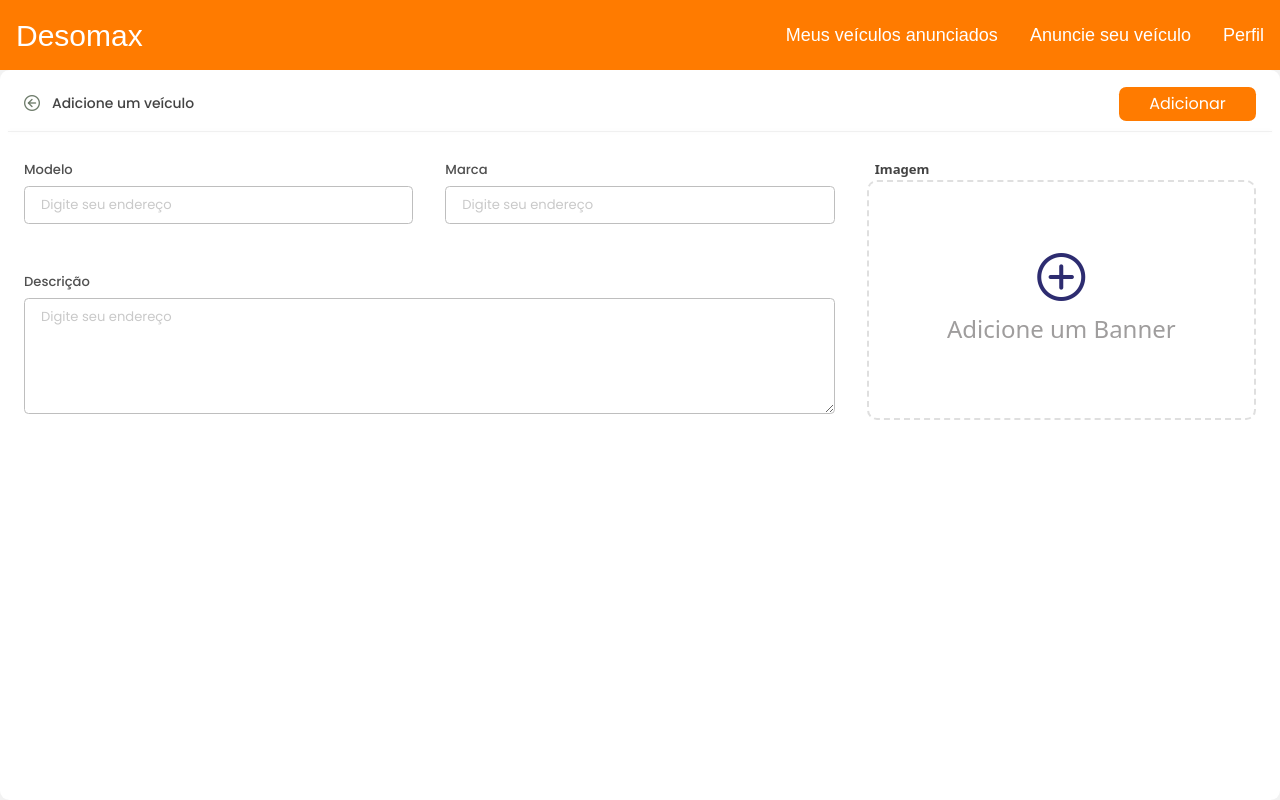
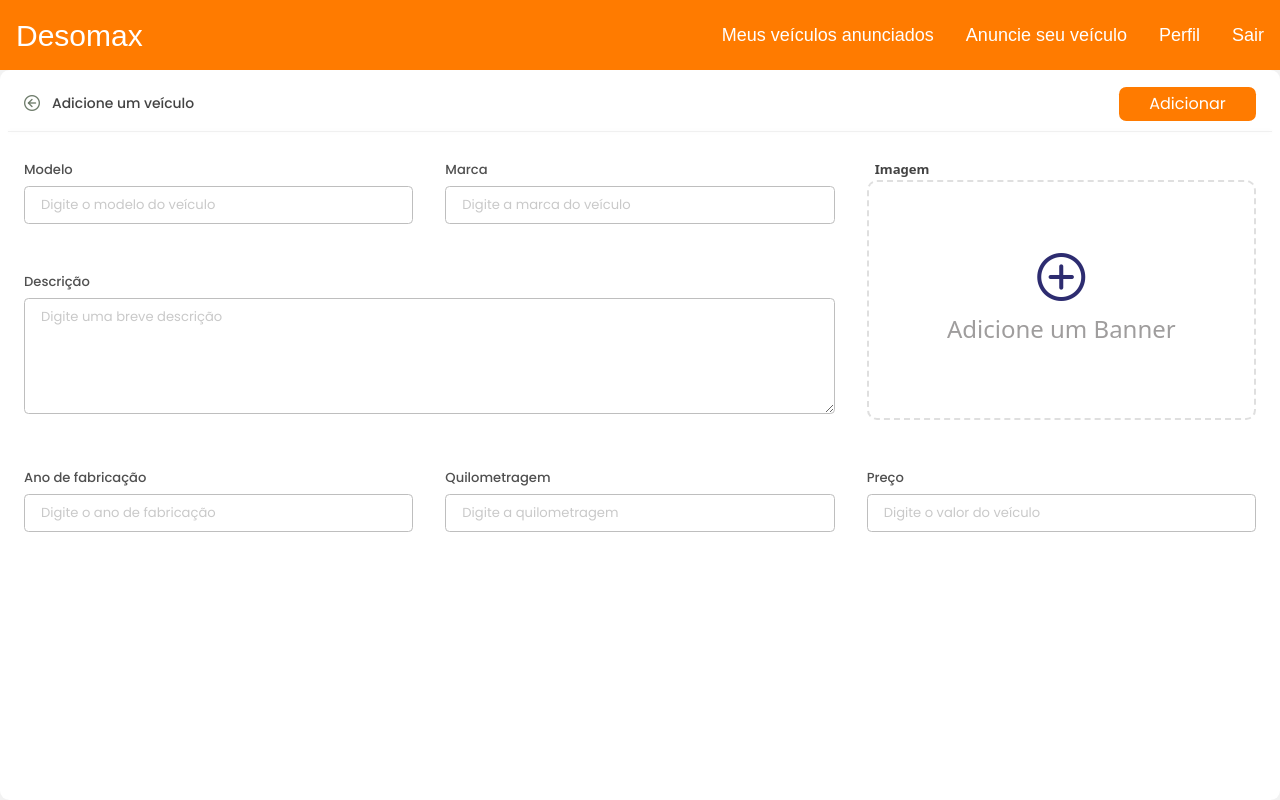
Before and after one commit to JoaoGMello/DesomaxFront, a Vue app in the folder DesomaxFront/: page /add-vehicle in a window 1280 px wide. Built offline with nearby package versions, Linux system fonts and the light colour scheme.

Commit message:
Começamdo método de login

```diff
--- a/DesomaxFront/src/components/organisms/NavBar/NavBar.vue
+++ b/DesomaxFront/src/components/organisms/NavBar/NavBar.vue
@@ -34,6 +34,7 @@ export default defineComponent({
         <li><a href="/add-vehicle">Meus veículos anunciados</a></li>
         <li><a href="/add-vehicle">Anuncie seu veículo</a></li>
         <li><a href="/my-profile">Perfil</a></li>
+        <li><a href="/">Sair</a></li>
       </ul>
     </nav>
   </div>
--- a/DesomaxFront/src/main.ts
+++ b/DesomaxFront/src/main.ts
@@ -8,11 +8,14 @@ import { createPinia } from 'pinia'
 import App from './App.vue'
 import router from './router'
 import PrimeVue from 'primevue/config'
+import ToastService from 'primevue/toastservice'
+import mitt from 'mitt'
 
 const app = createApp(App)
 
 app.use(createPinia())
 app.use(router)
+app.use(ToastService)
 app.use(PrimeVue, {
     locale: {
       startsWith: 'Começa com',
@@ -73,3 +76,8 @@ app.use(PrimeVue, {
   })
 
 app.mount('#app')
+
+const emitter = mitt()
+app.config.globalProperties.mitt = emitter
+
+export const appToast = app.config.globalProperties.$toast
--- a/DesomaxFront/src/pages/AddVehicle/AddVehicle.vue
+++ b/DesomaxFront/src/pages/AddVehicle/AddVehicle.vue
@@ -52,27 +52,48 @@ export default defineComponent({
             <FormInputText
               class="model"
               input-label="Modelo"
-              placeholder="Digite seu endereço"
+              placeholder="Digite o modelo do veículo"
               font-label="Poppins Medium"
             />
 
             <FormInputText
               class="brand"
               input-label="Marca"
-              placeholder="Digite seu endereço"
+              placeholder="Digite a marca do veículo"
               font-label="Poppins Medium"
             />
 
             <FormTextArea
               class="description"
               input-label="Descrição"
-              placeholder="Digite seu endereço"
+              placeholder="Digite uma breve descrição"
               font-label="Poppins Medium"
             />
 
             <AddFileUpload
               class="image"
               title="Imagem"
+            />
+
+            <FormInputText
+              class="date"
+              input-label="Ano de fabricação"
+              placeholder="Digite o ano de fabricação"
+              font-label="Poppins Medium"
+            />
+
+            <FormInputText
+              class="km"
+              input-label="Quilometragem"
+              placeholder="Digite a quilometragem"
+              font-label="Poppins Medium"
+            />
+
+            <FormInputText
+              class="price"
+              input-label="Preço"
+              placeholder="Digite o valor do veículo"
+              font-label="Poppins Medium"
             />
           </div>
         </div>
--- a/DesomaxFront/src/pages/Login/Login.vue
+++ b/DesomaxFront/src/pages/Login/Login.vue
@@ -5,6 +5,8 @@ import PrimaryButton from '@/components/atoms/PrimaryButton/PrimaryButton.vue'
 import InputTextLogin from './components/InputTextLogin.vue'
 import InputPasswordLogin from './components/InputPasswordLogin.vue'
 import Image from '@/components/atoms/Image/Image.vue'
+import axios from 'axios'
+import ETypeToast, { toast } from '@/tools/toast'
 
 const name = 'Login'
 
@@ -28,7 +30,26 @@ export default defineComponent({
     }
   },
 
-  methods: {},
+  methods: {
+    getUserByNameAndPassword() {
+      this.loading = true
+
+      const payload = {
+        userName: this.userName,
+        password: this.password,
+      }
+
+      axios.post(`https://localhost:7148/api/User/GetUserByNameAndPassword`, payload).then((response) => {
+        toast(ETypeToast.Error, 'Ocorreu um erro.', response.data.message ?? 'Não foi possível fazer o login, tente novamente.');
+      })
+      .catch(({response}) => {
+        toast(ETypeToast.Error, 'Ocorreu um erro.', response.data.message ?? 'Não foi possível fazer o login, tente novamente.');
+      })
+      .finally(() => {
+        this.loading = false
+      })
+    }
+  },
 
   computed: {}
 })
@@ -75,7 +96,7 @@ export default defineComponent({
             hover-color="#ff8819"
             rounding="10px"
             uppercase
-            @click="$router.push('/home')"
+            @click="getUserByNameAndPassword"
           >
             <Loading />
           </PrimaryButton>
--- /dev/null
+++ b/DesomaxFront/src/tools/toast.ts
@@ -0,0 +1,30 @@
+import { appToast } from "@/main"
+
+type ToastObj = {
+  severity: ETypeToast;
+  summary: string;
+  detail: string;
+  life?: number;
+}
+
+enum ETypeToast {
+  Error = 'error',
+  Warn = 'warn',
+  Info = 'info',
+  Success = 'success'
+}
+
+export default ETypeToast
+
+
+export const toast = (type: ETypeToast = ETypeToast.Info, title: string, text: string, time: number = 2500): void => {
+  const toastObj: ToastObj = {
+    severity: type,
+    summary: title,
+    detail: text,
+    life: time
+  }
+
+  if(time === -1) delete toastObj['life'];
+  appToast.add(toastObj)
+}
```
